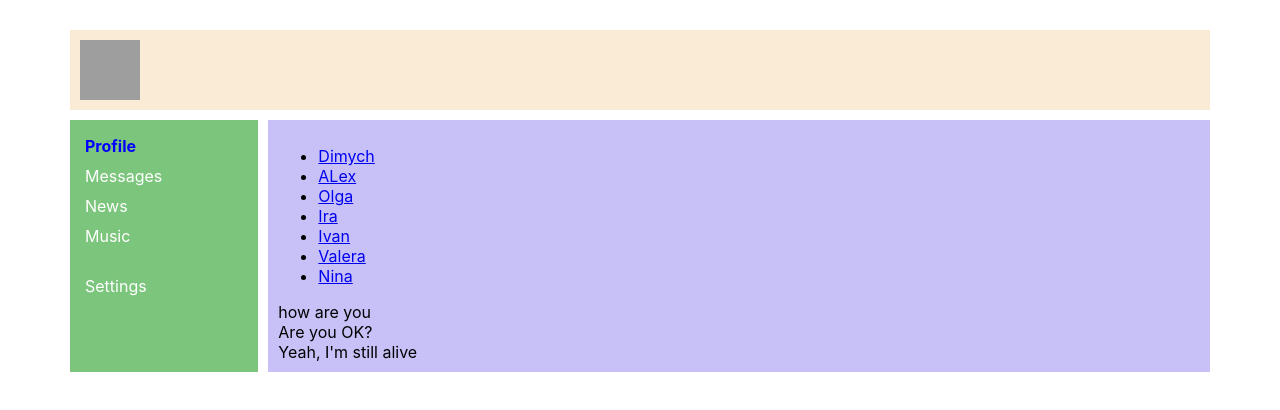
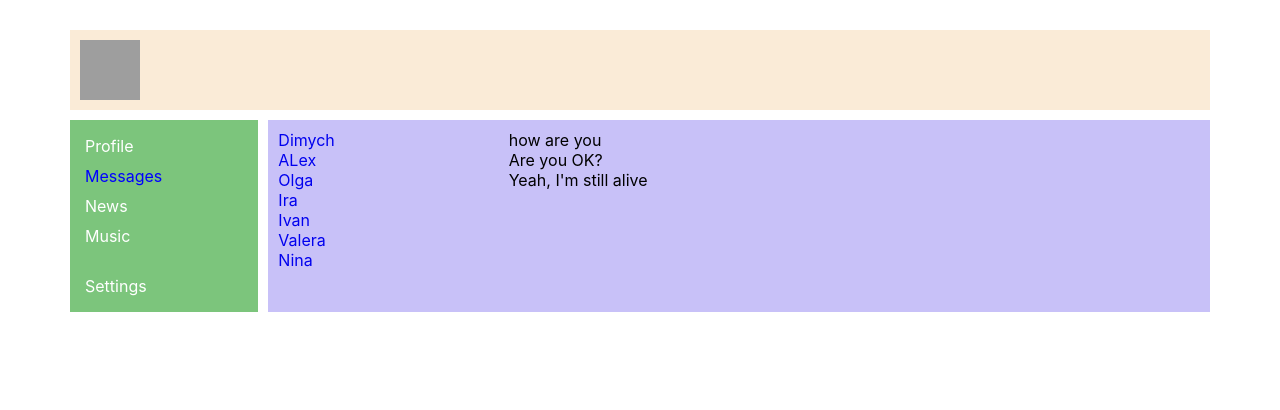
Before and after one commit to LuckySava/react-social-network, a React (Create React App) app: page /dialogs in a window 1280 px wide. Shown: the top 410 px of the page. Built offline with nearby package versions, Linux system fonts and the light colour scheme; grey boxes are pictures that could not be loaded.

Commit message:
route, dialogs

```diff
--- a/src/components/Dialogs/Dialogs.module.scss
+++ b/src/components/Dialogs/Dialogs.module.scss
@@ -0,0 +1,32 @@
+.dialogs {
+    display: grid;
+    grid-template-columns: 3fr 9fr;
+}
+
+.dialogs_items {
+    ul {
+        margin: 0;
+        list-style: none;
+        padding-left: 0;
+    }
+}
+
+.dialog {
+
+
+    a {
+        text-decoration: none;
+        &.active {
+            color: tomato;
+            font-weight: bold;
+        }
+    }
+}
+
+.messages {
+
+}
+
+.message {
+
+}
--- a/src/components/Navbar/Navbar.jsx
+++ b/src/components/Navbar/Navbar.jsx
@@ -5,24 +5,24 @@
     return (
         <nav className={s.nav}>
             <ul>
-                <li className={`${s.item} ${s.active}`}>
-                    <NavLink to="/profile">Profile</NavLink>
+                <li className={`${s.item}`}>
+                    <NavLink to="/profile" activeClassName={s.active}>Profile</NavLink>
                 </li>
 
-                <li>
-                    <NavLink to="/dialogs">Messages</NavLink>
+                <li className={`${s.item}`}>
+                    <NavLink to="/dialogs" activeClassName={s.active}>Messages</NavLink>
                 </li>
 
-                <li>
-                    <NavLink to="/news">News</NavLink>
+                <li className={`${s.item}`}>
+                    <NavLink to="/news" activeClassName={s.active}>News</NavLink>
                 </li>
 
-                <li>
-                    <NavLink to="music">Music</NavLink>
+                <li className={`${s.item}`}>
+                    <NavLink to="music" activeClassName={s.active}>Music</NavLink>
                 </li>
 
-                <li>
-                    <NavLink to="settings">Settings</NavLink>
+                <li className={`${s.item}`}>
+                    <NavLink to="settings" activeClassName={s.active}>Settings</NavLink>
                 </li>
             </ul>
         </nav>
--- a/src/components/Navbar/Navbar.module.scss
+++ b/src/components/Navbar/Navbar.module.scss
@@ -17,17 +17,13 @@
       }
     }
 
-    a {
+    .item a {
       text-decoration: none;
       color:white;
-    }
 
-    .item {
-      font-weight: bold;
-    }
-
-    .active a {
-      color: blue;
+      &.active {
+        color: blue;
+      }
     }
 
   }
```
